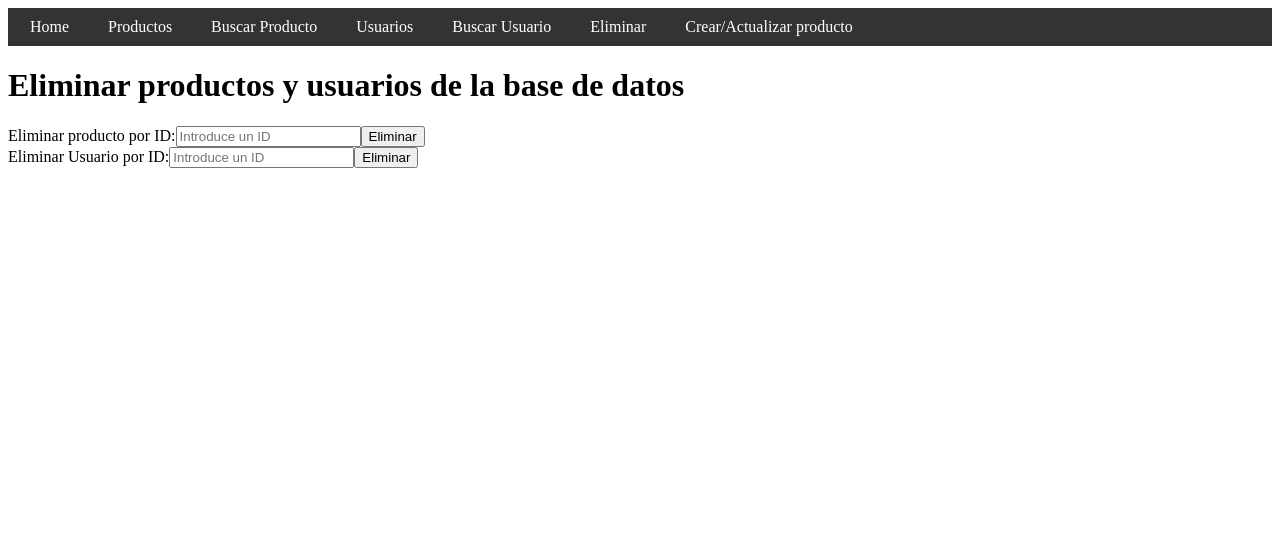
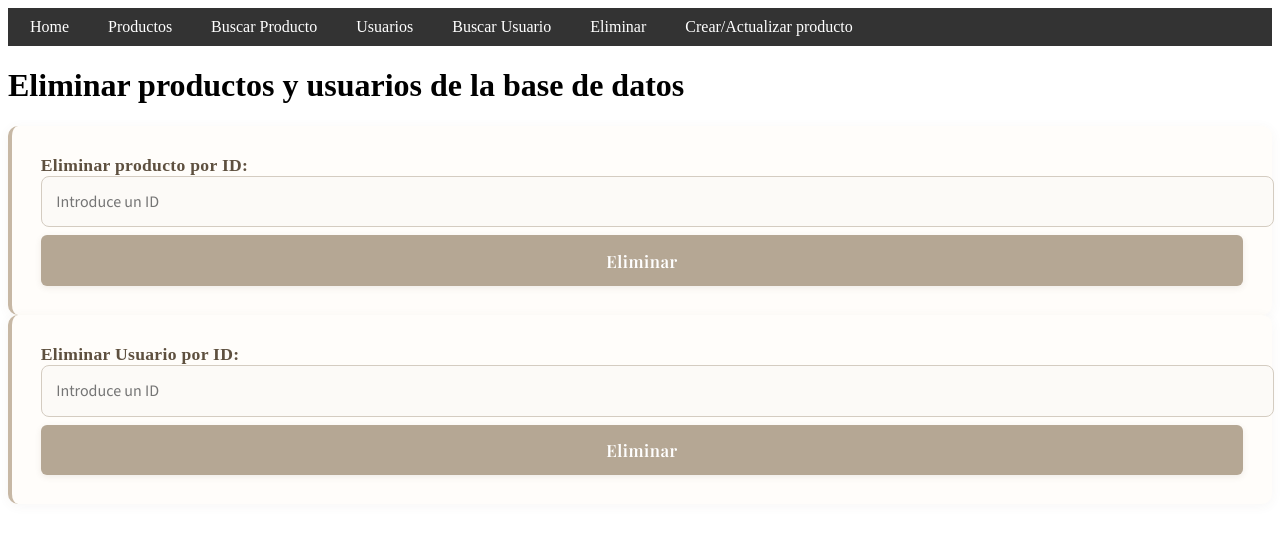
Before and after one commit to jorge-msmk/ab-frontend-2025, an Angular app: page /eliminar in a window 1280 px wide. Shown: the top 542 px of the page. Built offline with nearby package versions, Linux system fonts and the light colour scheme.

Commit message:
1 version

```diff
--- a/src/app/pages/delete/delete.component.css
+++ b/src/app/pages/delete/delete.component.css
@@ -0,0 +1,141 @@
+/* Importación de fuentes (se mantiene igual) */
+@import url('https://fonts.googleapis.com/css2?family=Playfair+Display:wght@400;600&family=Source+Sans+3:wght@300;400;600&display=swap');
+
+/* Estructura Vertical Pura */
+.delete-container {
+  font-family: 'Source Sans 3', sans-serif;
+  width: 100%;
+  max-width: 500px; /* Más estrecho para flujo vertical */
+  margin: 2rem auto;
+  padding: 2rem 1.5rem;
+  background-color: #f8f5f0;
+  border-radius: 12px;
+  box-shadow: 0 4px 20px rgba(94, 80, 63, 0.1);
+  border: 1px solid #e0d8cc;
+  display: flex;
+  flex-direction: column;
+  gap: 2rem; /* Espaciado vertical uniforme */
+}
+
+/* Elementos en columna estricta */
+.delete-container > * {
+  width: 100%;
+  box-sizing: border-box;
+}
+
+/* Título (se mantiene igual) */
+.delete-container h1 {
+  font-family: 'Playfair Display', serif;
+  color: #4a3f35;
+  text-align: center;
+  font-size: 2rem;
+  font-weight: 600;
+  letter-spacing: 0.5px;
+  border-bottom: 1px solid #e0d8cc;
+  padding-bottom: 1rem;
+  margin: 0; /* Reset */
+}
+
+/* Cajas de eliminación - Versión Vertical */
+.delete-box {
+  background-color: #fffdfa;
+  padding: 1.8rem;
+  border-radius: 10px;
+  box-shadow: 0 2px 12px rgba(94, 80, 63, 0.05);
+  border-left: 4px solid #c7b8a5;
+  transition: all 0.3s cubic-bezier(0.25, 0.8, 0.25, 1);
+}
+
+/* Contenido interno también en columna */
+.delete-box-inner {
+  display: flex;
+  flex-direction: column;
+  gap: 1.2rem;
+}
+
+/* Todos los elementos de formulario en bloque */
+.delete-box label,
+.delete-box input,
+.delete-box button {
+  display: block;
+  width: 100%;
+}
+
+/* (El resto de estilos se mantienen IDÉNTICOS) */
+.delete-box label {
+  font-weight: 600;
+  color: #5e503f;
+  font-size: 1.1rem;
+  letter-spacing: 0.3px;
+  margin-bottom: 0;
+}
+
+.delete-box input {
+  padding: 0.9rem;
+  border: 1px solid #d4ccc1;
+  border-radius: 8px;
+  font-family: 'Source Sans 3', sans-serif;
+  font-size: 1rem;
+  font-weight: 300;
+  background-color: #fcfaf7;
+  transition: all 0.3s ease;
+}
+
+.delete-box input:focus {
+  outline: none;
+  border-color: #b5a794;
+  box-shadow: 0 0 0 3px rgba(181, 167, 148, 0.15);
+  background-color: #fff;
+}
+
+.delete-box button {
+  font-family: 'Playfair Display', serif;
+  background-color: #b5a794;
+  color: #fff;
+  border: none;
+  padding: 0.9rem;
+  border-radius: 6px;
+  cursor: pointer;
+  font-size: 1.05rem;
+  font-weight: 600;
+  letter-spacing: 0.5px;
+  transition: all 0.3s ease;
+  box-shadow: 0 2px 6px rgba(94, 80, 63, 0.1);
+  margin-top: 0.5rem;
+}
+
+.delete-box button:hover {
+  background-color: #9c8c7a;
+  transform: translateY(-2px);
+  box-shadow: 0 4px 10px rgba(94, 80, 63, 0.15);
+}
+
+/* Mensajes de feedback - Versión Vertical */
+.feedback-message {
+  font-family: 'Source Sans 3', sans-serif;
+  padding: 1.1rem;
+  border-radius: 8px;
+  font-size: 1rem;
+  line-height: 1.5;
+  display: flex;
+  align-items: center;
+  margin-top: 0; /* El espaciado lo controla gap */
+}
+
+/* Responsive - Ajustes para móvil */
+@media (max-width: 600px) {
+  .delete-container {
+    padding: 1.5rem;
+    margin: 1rem auto;
+    gap: 1.5rem;
+    border-radius: 8px;
+  }
+
+  .delete-container h1 {
+    font-size: 1.7rem;
+  }
+
+  .delete-box {
+    padding: 1.4rem;
+  }
+}
```
